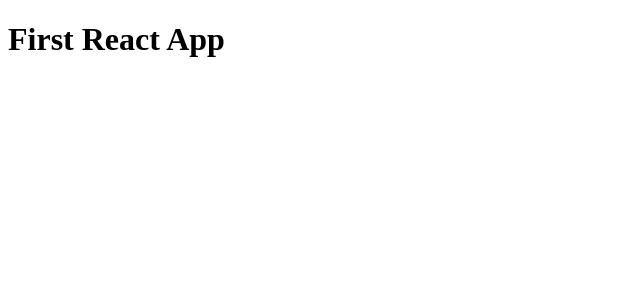
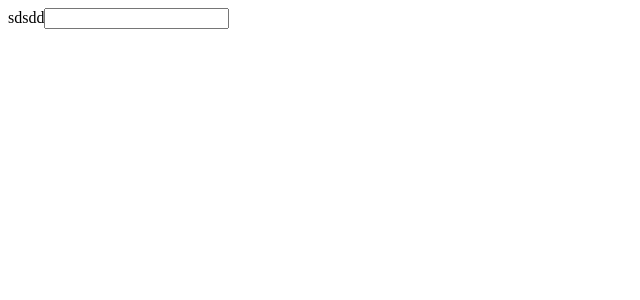
Before and after one commit to xzhc/React-Beginner, a React (Vite) app in the folder first-react-app/: page / in a window 1280 px wide. Shown: the top 300 px of the page, without its empty margins (0-640 px from the left). Built offline with nearby package versions, Linux system fonts and the light colour scheme.

Commit message:
JSX Basics

```diff
--- a/first-react-app/src/App.jsx
+++ b/first-react-app/src/App.jsx
@@ -1,9 +1,16 @@
 function App() {
+  const myCustomLabel = <label htmlFor="inputId">sdsdd</label>;
   return (
-    <div>
-      <h1>First React App</h1>
+    <div className="large" id="largeDiv">
+      {myCustomLabel}
+      <input id="inputId" type="number" defaultValuevalue={3} />
     </div>
   );
 }
 
 export default App;
+
+// div with the class large and the id largeDiv with text Hi.
+// Remove the text Hi
+// Add a label with the for prop set to inputId and any text
+// Add an input with the id inputId, type number, and value of 3 as a number
```
